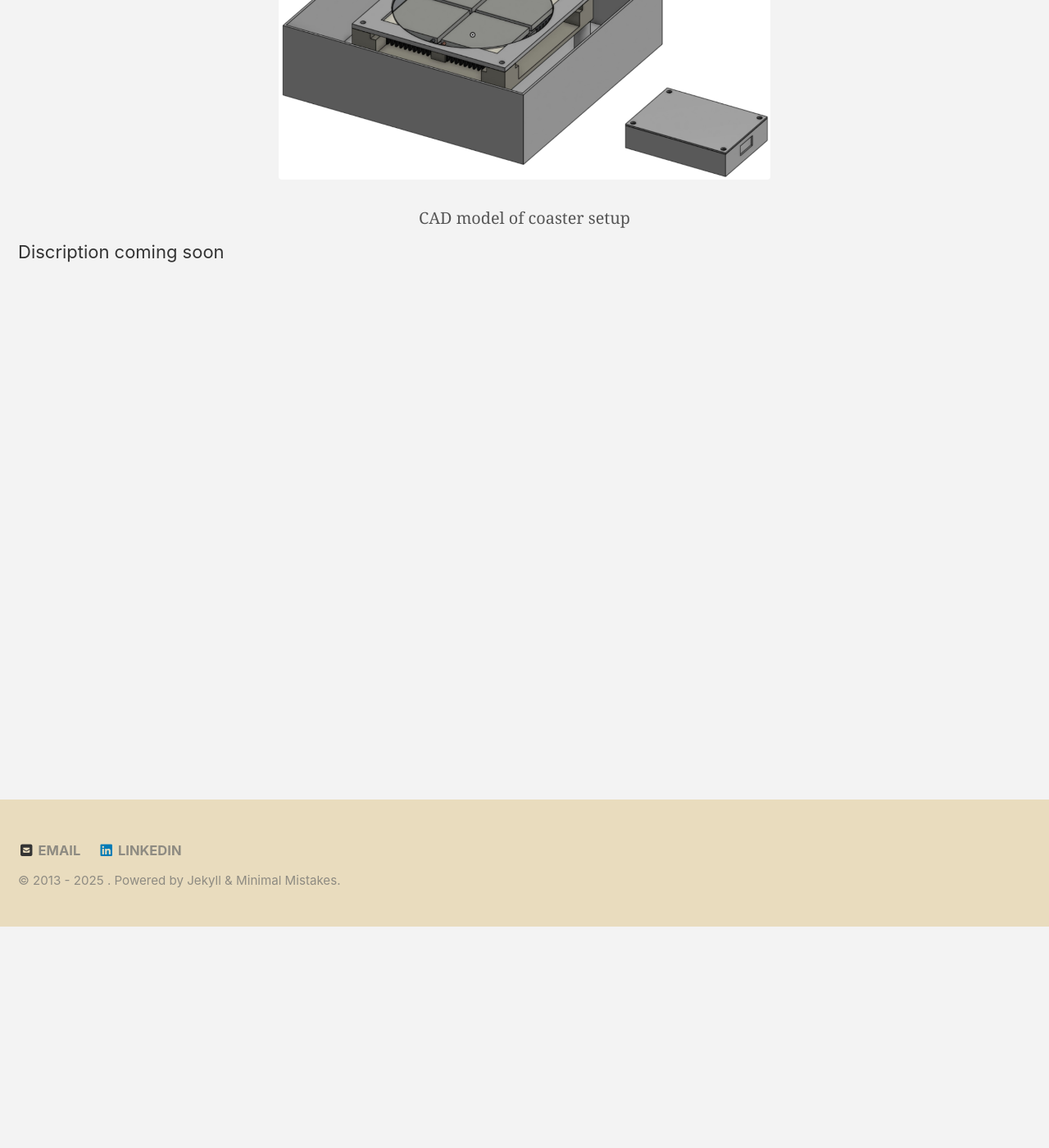
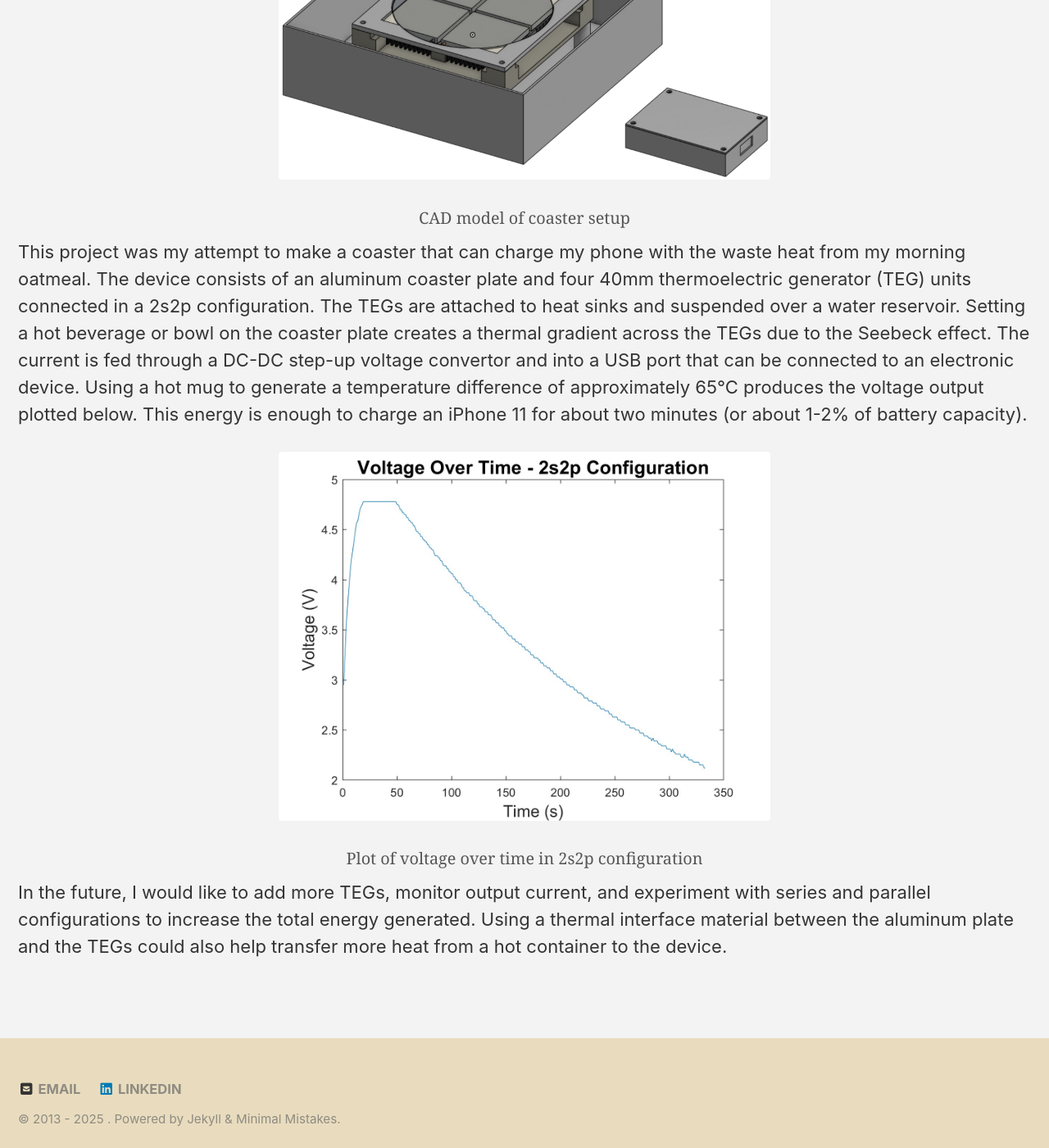
Before and after one commit to craigweeks99/craigweeks99.github.io, a Jekyll site: the page built from _projects/peltier_coaster.md, in a window 1280 px wide and 1400 px high, scrolled down 270 px. Shown: the whole window at 82% size. Built offline with Jekyll 4.4.1, drawn with Linux system fonts in a browser that asks for light colours; cached includes are drawn as plain includes.

Commit message:
Added new bio photo and peltier description

```diff
--- a/_projects/peltier_coaster.md
+++ b/_projects/peltier_coaster.md
@@ -18,4 +18,15 @@ layout: splash
   </figcaption>
 </figure>
 
-Discription coming soon
+This project was my attempt to make a coaster that can charge my phone with the waste heat from my morning oatmeal. The device consists of an aluminum coaster plate and four 40mm thermoelectric generator (TEG) units connected in a 2s2p configuration. The TEGs are attached to heat sinks and suspended over a water reservoir. Setting a hot beverage or bowl on the coaster plate creates a thermal gradient across the TEGs due to the Seebeck effect. The current is fed through a DC-DC step-up voltage convertor and into a USB port that can be connected to an electronic device. Using a hot mug to generate a temperature difference of approximately 65°C produces the voltage output plotted below. This energy is enough to charge an iPhone 11 for about two minutes (or about 1-2% of battery capacity).
+
+<figure style="margin: 0 auto; display: flex; flex-direction: column; align-items: center; max-width: 600px;">
+  <img src="/assets/images/projects/peltier_coaster/voltage_data.jpg"
+       alt="Voltage over time"
+       style="width: 100%; height: auto;">
+  <figcaption style="margin-top: 0.5em; font-size: 0.9em; color: #555;">
+    Plot of voltage over time in 2s2p configuration
+  </figcaption>
+</figure>
+
+In the future, I would like to add more TEGs, monitor output current, and experiment with series and parallel configurations to increase the total energy generated. Using a thermal interface material between the aluminum plate and the TEGs could also help transfer more heat from a hot container to the device.
--- a/about.markdown
+++ b/about.markdown
@@ -29,7 +29,7 @@ header:
     </div>
     <!-- Image Section: narrower -->
     <div style="flex: 2; min-width: 250px;">
-      <img src="/assets/images/IMG_2377.JPEG" alt="Craig Weeks" style="width: 80%; height: auto; border-radius: 6px;">
+      <img src="/assets/images/full_bio_photo.JPEG" alt="Craig Weeks" style="width: 80%; height: auto; border-radius: 6px;">
     </div>
 
   </div>
```
Also changed, not shown: assets/images/IMG_2377.JPEG (deleted), assets/images/full_bio_photo.JPEG (added), assets/images/projects/peltier_coaster/voltage_data.jpg (added).
